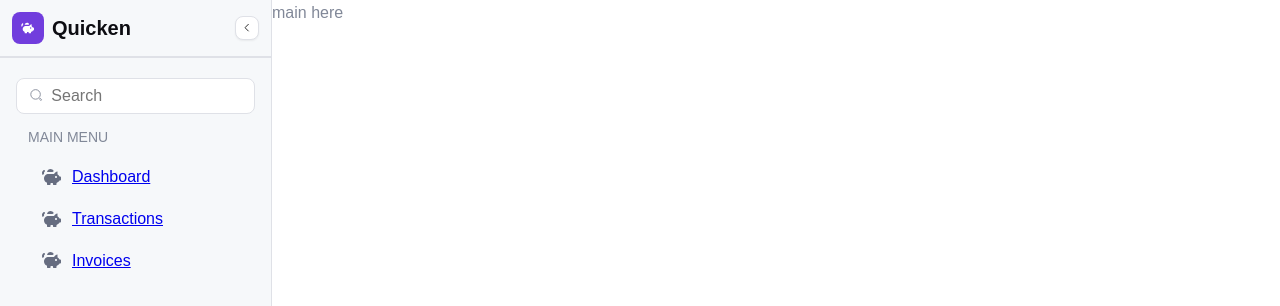
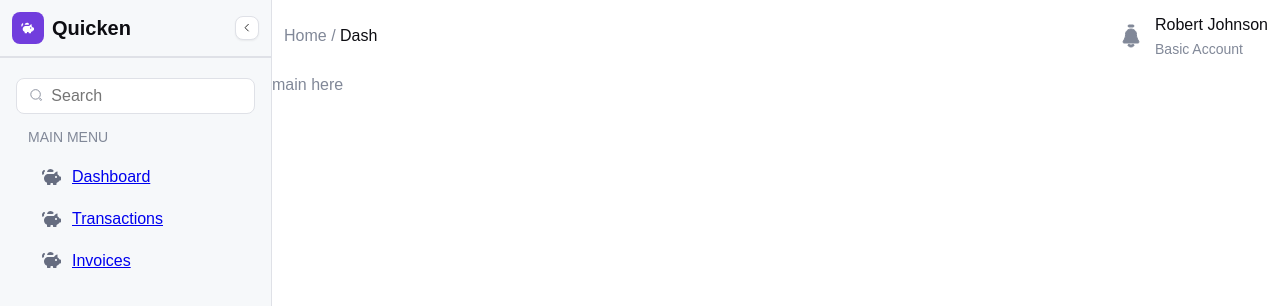
Before and after one commit to Gabicle/QuickenFinance, a React (Vite) app: page / in a window 1280 px wide. Shown: the top 306 px of the page. Built offline with nearby package versions, Linux system fonts and the light colour scheme.

Commit message:
use css variables in header

```diff
--- a/src/layout/Header.module.css
+++ b/src/layout/Header.module.css
@@ -1,62 +1,26 @@
 .header {
-  padding: 20px 32px;
+  padding: var(--spacing-2);
   display: flex;
   align-items: center;
   justify-content: space-between;
 }
 
+.page_title {
+  color: var(--color-greyscale-900)
+}
+
 .actions_toolbar {
   display: flex;
   align-items: center;
-  gap: 10px;
+  gap: var(--spacing-2);
 }
 
-.icon_container {
-  border-radius: 32px;
-  width: var(--size-icon-md);
-  height: var(--size-icon-md);
-  border: 1px solid var(--color-border);
-  display: flex;
-  justify-content: center;
-  align-items: center;
-}
 
 .profile_container {
   display: flex;
   flex-direction: column;
-
 }
 
 .profile_name {
   color: var(--color-greyscale-900);
-  font-size: var(--font-size-sm);
-  font-weight: var(--font-weight-semibold);
-  letter-spacing: 0.24px;
-  word-wrap: break-word
 }
-
-.profile_type {
-  color: var(--color-greyscale-500);
-  font-size: var(--font-size-sm);
-  font-weight: var(--font-weight-regular);
-  letter-spacing: 0.24px;
-  word-wrap: break-word
-}
-
-.header_title {
-  color: var(--color-greyscale-400);
-  font-size: var(--font-size-md);
-  letter-spacing: 0.28px;
-  font-weight: var(--font-weight-medium);
-}
-
-.header_title span {
-  color: var(--color-greyscale-900);
-  font-size: var(--font-size-md);
-  font-weight: var(--font-weight-medium);
-}
-
-hr {
-  margin: 0;
-  color: var(--color-border);
-}
--- a/src/layout/Header.tsx
+++ b/src/layout/Header.tsx
@@ -1,3 +1,4 @@
+import Icon from "../components/icon/Icon";
 import SvgBell05 from "../components/icons/Bell05";
 import s from './Header.module.css';
 import type { User } from "./PageLayout";
@@ -9,17 +10,20 @@ export type HeaderProps = {
 export default function Header({ title, user }: HeaderProps) {
   return (
     <header className={s.header}>
-      <p className={s.header_title}>Home / <span>{title}</span></p>
+      <p className='text-md-md'>
+        Home /
+        <span className={s.page_title}> {title}</span>
+      </p>
       {/* Actions */}
       <div className={s.actions_toolbar}>
-        <div className={s.icon_container}>
-          <SvgBell05 />
-        </div>
+        <Icon size="md"><SvgBell05 /></Icon>
+
+
         <div className={s.profile_container}>
           <span className={s.profile_name}>
             {user.firstName} {user.lastName}
           </span>
-          <span className={s.profile_type}>{user.type}</span>
+          <span className='text-sm-regular'>{user.type}</span>
         </div>
 
 
--- a/src/layout/PageLayout.module.css
+++ b/src/layout/PageLayout.module.css
@@ -5,3 +5,10 @@
   grid-template-columns: 17rem 1fr;
 
 }
+
+.main {
+  display: grid;
+  grid-template-rows: auto 1fr;
+
+
+}
--- a/src/layout/PageLayout.tsx
+++ b/src/layout/PageLayout.tsx
@@ -24,10 +24,11 @@ export default function PageLayout() {
     <div className={s.appShell}>
       <Sidebar />
 
-      <div className="main">
+      <div className={s.main}>
+        <Header title='Dash' user={fakeUser} />
+
         <p>main here</p>
         {/* <Header title="Dash" user={fakeUser} />
-        <hr />
         <main className={s.layout_container}>
           <Outlet />
         </main> */}
--- a/src/styles/variables.css
+++ b/src/styles/variables.css
@@ -106,6 +106,7 @@
   --spacing-2: 0.75rem;
   --spacing-3: 1rem;
   --spacing-4: 1.25rem;
+  --spacing-5: 2rem;
 
 
   --icon-base: 1rem;
```
